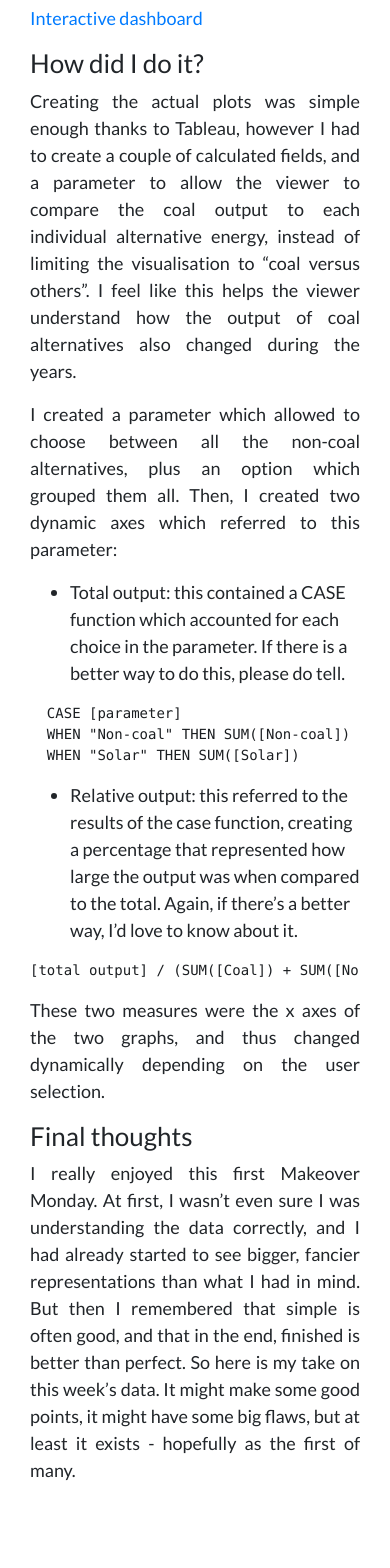
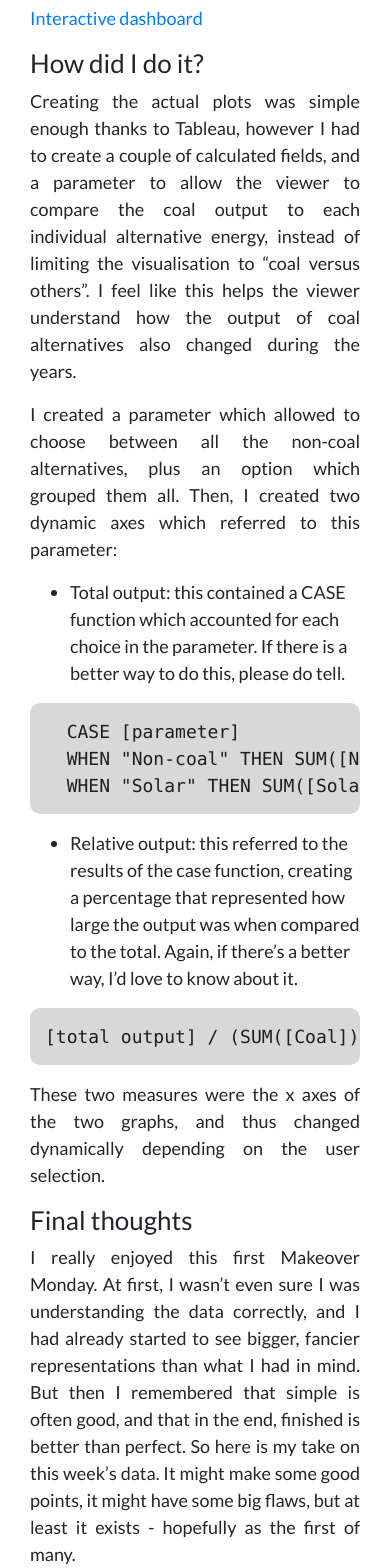
Before and after one commit to alepoptosis/alepoptosis.github.io, a Jekyll site: the page built from _posts/2019-08-08-w32_makeover_monday.md, in a window 390 px wide. Shown: the part 3114-4682 px from the top of the page. Built offline with Jekyll 4.4.1, drawn with Linux system fonts in a browser that asks for light colours; nearby versions of some CDN libraries; before the commit the page ends 4598 px from its top, so only the background shows below that; grey boxes are pictures that could not be loaded.

Commit message:
Change code size and background color

```diff
--- a/css/main.css
+++ b/css/main.css
@@ -32,6 +32,12 @@
     width: 100%;
 }
 
+.content pre {
+    background-color: #d8d8d8;
+    border-radius: 10px;
+    padding: 15px;
+}
+
 @media screen {
     .content h1 {
         font-size: 40px;
@@ -53,7 +59,7 @@
         font-size: 26px;
     }
 
-    .content h6, .content p, .content ul, ol {
+    .content h6, .content p, .content ul, ol, .content code {
         font-size: 24px;
     }
 }
@@ -79,7 +85,7 @@
         font-size: 20px;
     }
 
-    .content h6, .content p, .content ul, ol {
+    .content h6, .content p, .content ul, ol, .content code {
         font-size: 18px;
     }
 }
```
